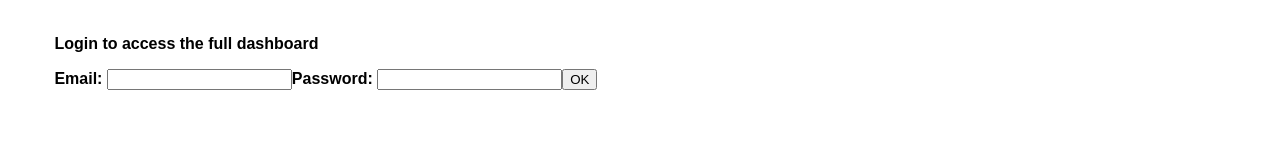
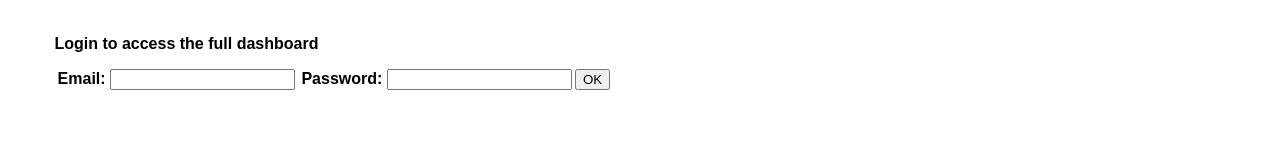
Before and after one commit to omarnate1/alx-react, a React (Create React App) app in the folder 0x01-react_intro/task_2/dashboard/: page / in a window 1280 px wide. Shown: the part 293-453 px from the top of the page. Built offline with nearby package versions, Linux system fonts and the light colour scheme.

Commit message:
Update App.css

```diff
--- a/0x01-react_intro/task_2/dashboard/src/App.css
+++ b/0x01-react_intro/task_2/dashboard/src/App.css
@@ -36,3 +36,7 @@
   text-align: center;
   font-style: italic;
 }
+
+.App-body label {
+  margin: 0.2rem;
+}
```
